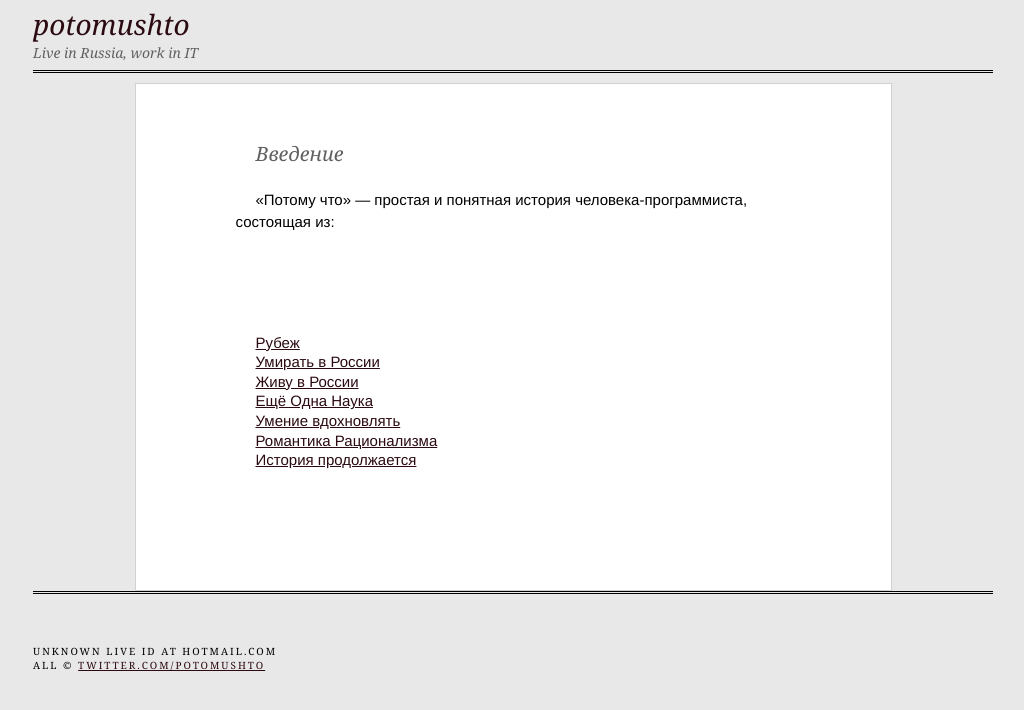
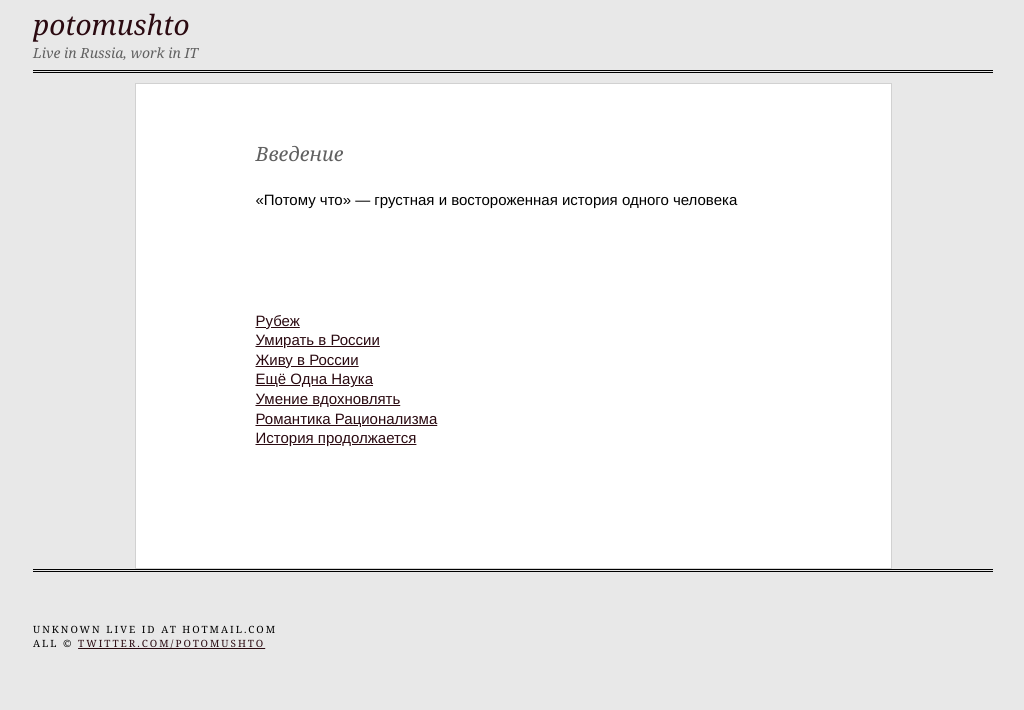
Before and after one commit to ptmt/ptmt.github.com, a Jekyll site: the page built from index.html, in a window 1280 px wide. Shown: the top 710 px of the page, without its empty margins (127-1151 px from the left). Built offline with Jekyll 4.4.1, drawn with Linux system fonts in a browser that asks for light colours; Markdown is read by kramdown in place of the engine named in the settings.

Commit message:
Update index.html

```diff
--- a/index.html
+++ b/index.html
@@ -7,7 +7,7 @@ title: вот почему
 
   <h2>Введение</h2>
 
-  <p>&laquo;Потому что&raquo; &mdash; простая и понятная история человека-программиста, состоящая из:</p>
+  <p>&laquo;Потому что&raquo; &mdash; грустная и востороженная история одного человека</p>
 
   <ul class="posts">
     {% for post in site.posts %}
```
